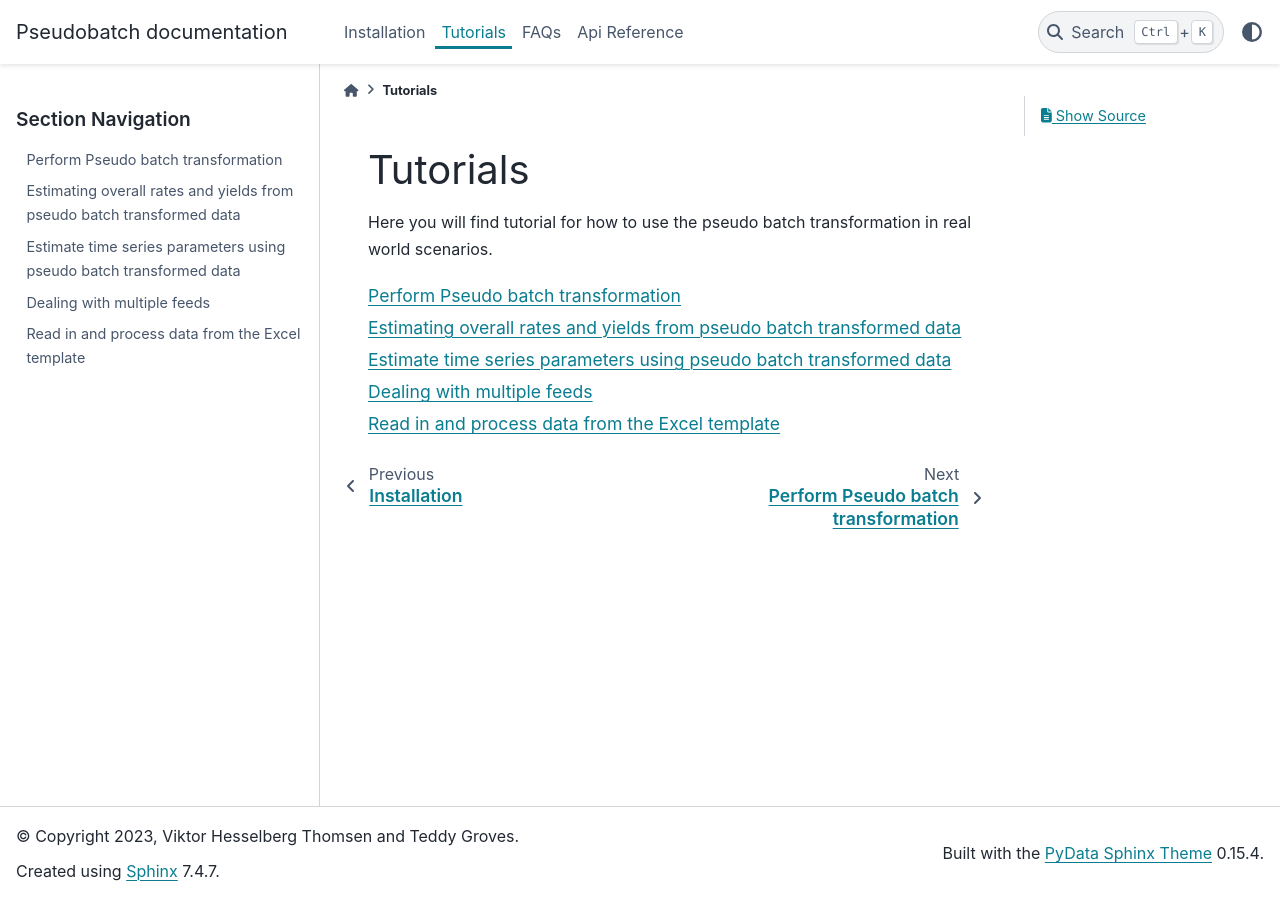
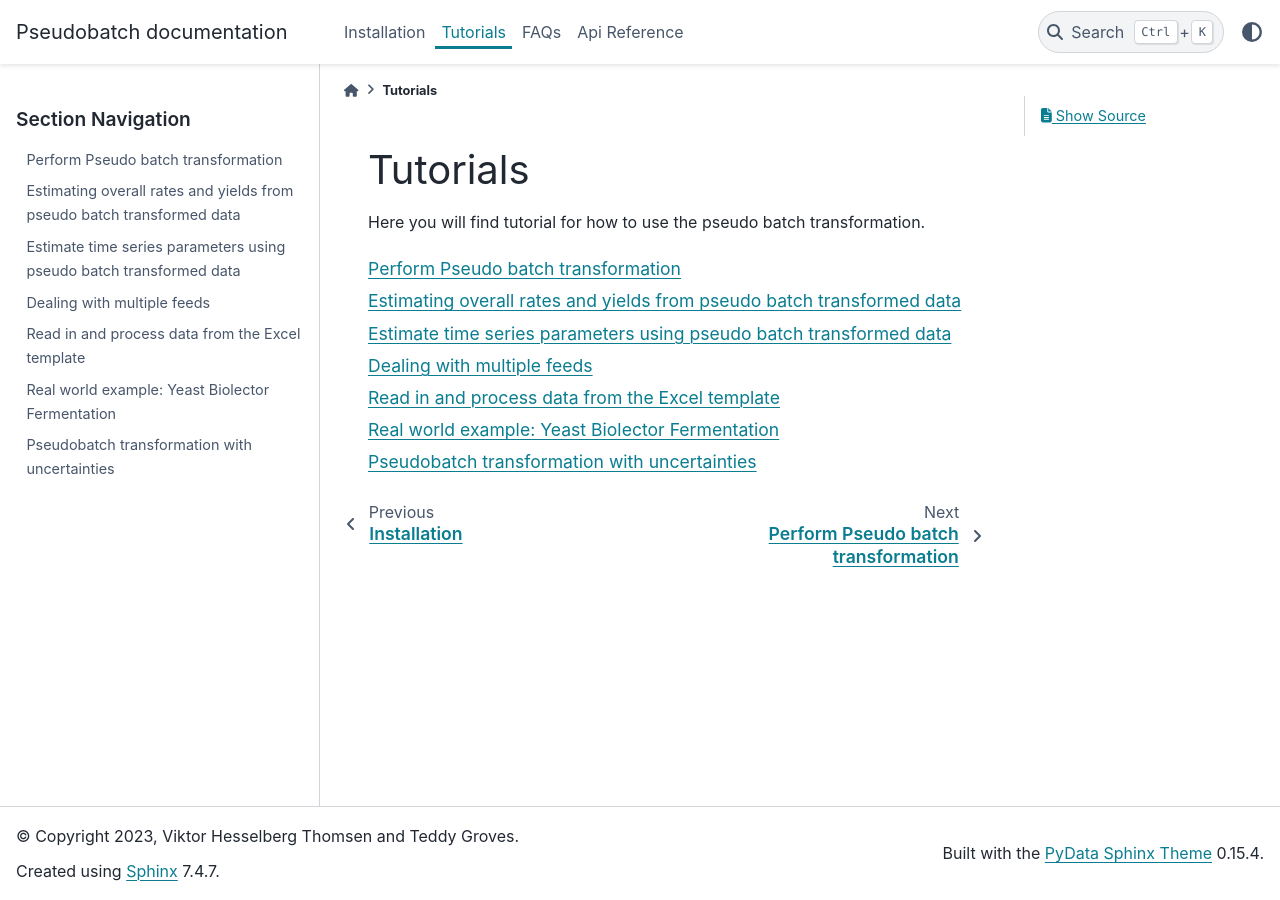
Before and after one commit to biosustain/pseudobatch, a Sphinx documentation site: the page built from docs/source/Tutorials/index.rst, in a window 1280 px wide. Built offline with Sphinx 7.4.7 and the PyData theme 0.15.4, drawn with Linux system fonts in a browser that asks for light colours.

Commit message:
Renamed Robolector to Biolector for consistency

```diff
--- a/docs/source/Tutorials/index.rst
+++ b/docs/source/Tutorials/index.rst
@@ -1,7 +1,7 @@
 Tutorials
 ======================================
 
-Here you will find tutorial for how to use the pseudo batch transformation in real world scenarios.
+Here you will find tutorial for how to use the pseudo batch transformation.
 
 .. toctree::
    :maxdepth: 1
@@ -11,3 +11,5 @@ Here you will find tutorial for how to use the pseudo batch transformation in re
    3 - Estimate time series parameters
    4 - Dealing with multiple feeds
    5 - Importing data from Excel template
+   6 - Real data example: Yeast Biolector Fermentation
+   7 - Pseudobatch transformation with uncertainties
```
Also changed, not shown: docs/source/Tutorials/6 - Real data example: Yeast Biolector Fermentation.ipynb.
